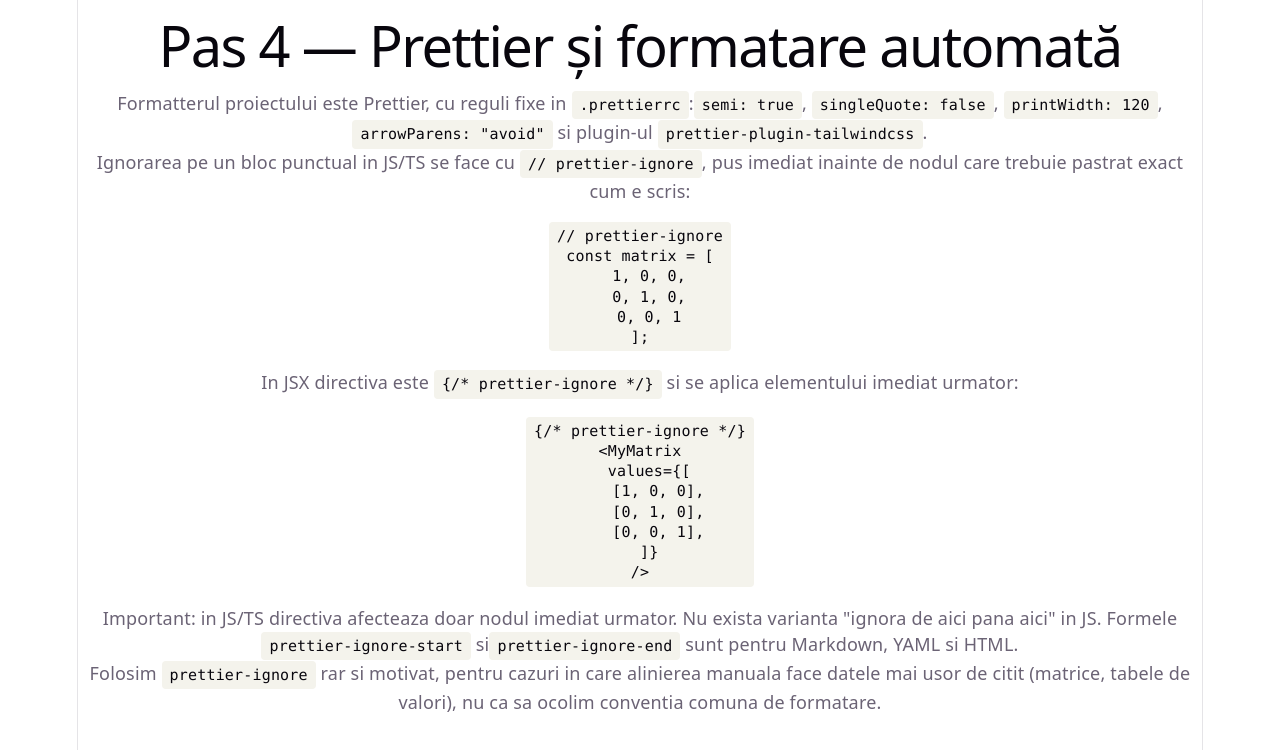
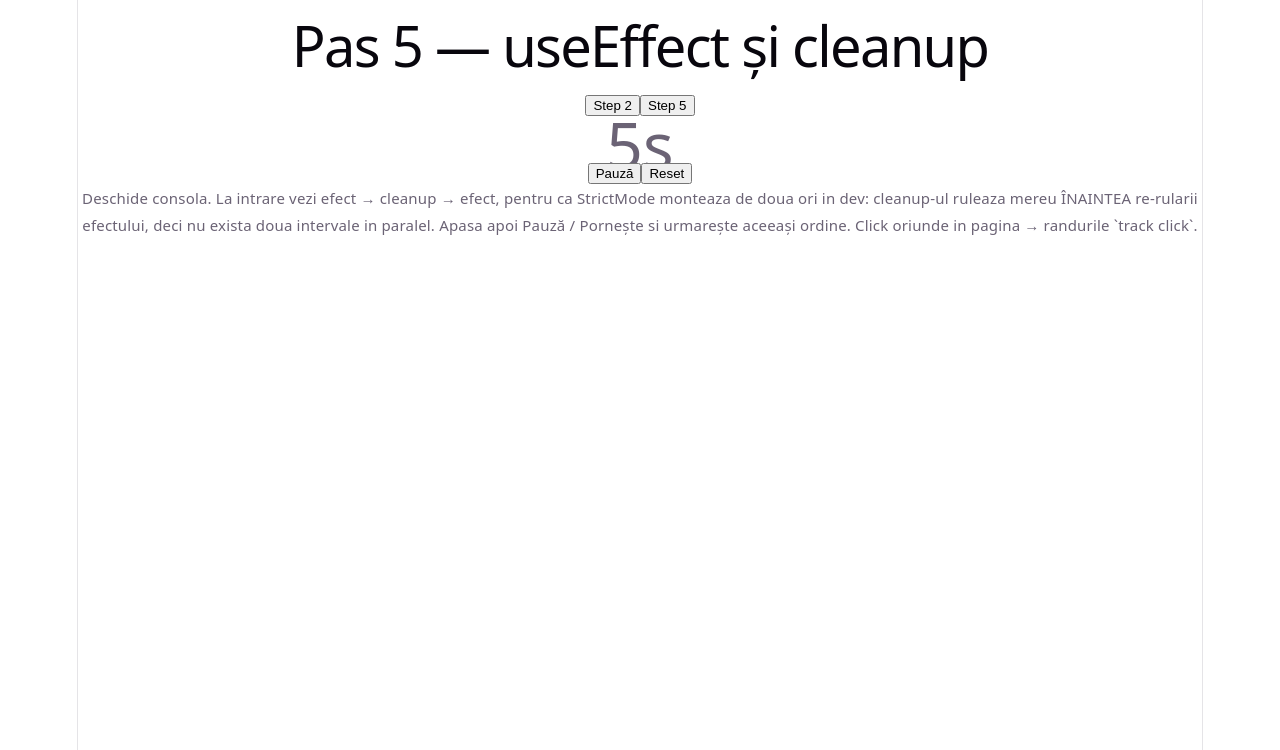
Before and after one commit to nmatei/react-basics-tutorial, a React (Vite) app: page / in a window 1280 px wide. Shown: the top 750 px of the page. Built offline with nearby package versions, Linux system fonts and the light colour scheme.

Commit message:
use effect

```diff
--- a/src/App.tsx
+++ b/src/App.tsx
@@ -8,6 +8,7 @@
 import { CounterClass } from "./demos/CounterClass";
 import { PrettierFormat } from "./demos/PrettierFormat";
 import { PureFunctions } from "./demos/PureFunctions";
+import { Timer } from "./demos/Timer";
 
 // ReactNode = orice poate fi randat (element, text, null). `element` chiar tine
 // un element JSX, adica descrierea deja construita a demo-ului.
@@ -18,13 +19,14 @@
   { id: "counter", step: 2, title: "useState", element: <Counter /> },
   { id: "counter-class", step: 2, title: "useState — varianta veche, cu clasa", element: <CounterClass /> },
   { id: "pure-functions", step: 3, title: "Funcții pure", element: <PureFunctions /> },
-  { id: "prettier-format", step: 4, title: "Prettier și formatare automată", element: <PrettierFormat /> }
+  { id: "prettier-format", step: 4, title: "Prettier și formatare automată", element: <PrettierFormat /> },
+  { id: "timer", step: 5, title: "useEffect și cleanup", element: <Timer /> }
 ];
 
 function App() {
   // Setter-ul lipseste inca: meniul de navigare vine cu o lecție ulterioara.
   // Pana atunci schimbi pasul activ modificand id-ul de aici.
-  const [activeId] = useState("prettier-format");
+  const [activeId, setActiveId] = useState("timer");
 
   // `?? demos[0]` face ca `active` sa nu fie niciodata undefined — asa evitam
   // `!` (non-null assertion), care e interzis in acest proiect.
@@ -35,6 +37,10 @@
       <h1>
         Pas {active.step} — {active.title}
       </h1>
+      <div style={{ marginBottom: 16 }}>
+        <button onClick={() => setActiveId("counter")}>Step 2</button>
+        <button onClick={() => setActiveId("timer")}>Step 5</button>
+      </div>
       {active.element}
     </>
   );
--- /dev/null
+++ b/src/demos/Timer.tsx
@@ -0,0 +1,155 @@
+// Pas 5 — useEffect (efecte laterale si cleanup).
+// De ce: corpul componentei e o functie pe care React o reapeleaza integral la
+// fiecare re-render. Un setInterval scris direct acolo ar porni un timer nou la
+// fiecare randare — iar fiecare tick face setState, deci provoaca randarea
+// urmatoare: crestere exponentiala de timere, si nimeni nu tine referinta ca sa
+// le opreasca. useEffect e locul declarat pentru tot ce atinge lumea din afara
+// React: timere, fetch, event listeners, abonamente.
+// Contractul: React apeleaza componenta -> scrie in DOM (commit) -> ABIA APOI
+// ruleaza efectele. Deci efectele ruleaza DUPA randare, niciodata in timpul ei.
+// Cleanup-ul (functia intoarsa din efect) e apelat inainte de re-rularea
+// efectului si la unmount — echivalentul lui try/finally, AutoCloseable sau
+// `with` + __exit__. Fara el, comutarea rapida Pornește/Pauza ar lasa mai multe
+// intervale active in paralel, toate incrementand aceeasi stare: timere zombie
+// -> memory leak, fara nicio eroare in consola.
+
+import { useEffect, useState } from "react";
+
+// Contor la nivel de MODUL: da un ID fiecarui abonament, ca sa se vada in
+// consola cate sunt active. La Pasul 3 am spus ca o variabila de modul care se
+// schimba e o a doua sursa de adevar, invizibila pentru React — ramane
+// adevarat. Aici e acceptabila pentru ca o citim DOAR in efect, niciodata la
+// randare: nu ajunge pe ecran, e contabilitate interna a abonamentelor.
+let subscriptionCount = 0;
+
+// Fara limita, un element cu clase Tailwind umple consola cu un rand imens.
+const MAX_CLASSES = 3;
+
+// Textul PROPRIU al elementului. NU textContent: acela include si textul
+// tuturor descendentilor, deci un click nimerit pe <body> ar intoarce tot
+// textul paginii intr-un singur rand de log.
+// In DOM, textul e el insusi un nod — frate cu elementele, nu o proprietate a
+// lor. De aceea filtram copiii directi dupa nodeType.
+function ownText(target: Element) {
+  return Array.from(target.childNodes)
+    .filter(node => node.nodeType === Node.TEXT_NODE)
+    .map(node => node.textContent ?? "")
+    .join(" ")
+    .trim();
+}
+
+// Cum identificam elementul apasat: text propriu daca are, altfel clasele.
+function describe(target: Element) {
+  const text = ownText(target);
+  if (text) {
+    return `"${text}"`;
+  }
+
+  // classList, nu className: pe elementele SVG (iconitele lucide) `className`
+  // NU e string, e un obiect SVGAnimatedString — deci .split(" ") ar crapa.
+  // classList se comporta identic pe HTML si pe SVG.
+  const classes = Array.from(target.classList).slice(0, MAX_CLASSES);
+  return classes.length > 0 ? `.${classes.join(".")}` : "(fara text propriu, fara clase)";
+}
+
+export function Timer() {
+  const [seconds, setSeconds] = useState(0);
+  const [running, setRunning] = useState(true);
+
+  // EFECT 1 — cronometrul. Dependinte [running]: la fiecare schimbare a
+  // comutatorului React ruleaza cleanup-ul efectului VECHI si abia apoi corpul
+  // efectului NOU. Asta e garantia ca nu exista doua intervale simultane.
+  useEffect(() => {
+    console.log(`[Timer] efect: running=${running}`);
+    if (!running) {
+      console.log("[Timer] efect: running=false → nu pornesc nimic");
+      // Nu intoarcem cleanup: nu am pornit nimic, deci nu e nimic de oprit.
+      return;
+    }
+
+    // setInterval intoarce un handle numeric (in browser), nu un obiect de tip
+    // Thread. E singura referinta prin care putem opri timerul.
+    const id = setInterval(() => {
+      // Forma functionala: callback-ul a capturat `seconds` de la randarea la
+      // care s-a creat si l-ar vedea inghetat pe veci. setSeconds(s => s + 1)
+      // cere valoarea curenta de la React.
+      setSeconds(s => s + 1);
+      //console.info('timer++')
+    }, 1000);
+
+    console.log(`[Timer] efect: pornesc interval #${id} (running=true)`);
+
+    // OBLIGATORIU. React apeleaza asta inainte de re-rularea efectului si la
+    // unmount (plecarea de pe ecran). Aici se termina povestea cu resurse
+    // neeliberate: dupa aceasta linie nu mai ruleaza nimic in fundal.
+    return () => {
+      console.log(`[Timer] cleanup: opresc interval #${id}`);
+      clearInterval(id);
+    };
+  }, [running]);
+
+  // EFECT 2 — telemetrie: abonament la click-urile de oriunde din pagina.
+  // Alta resursa, deci alt efect — un efect = o grija, nu unul care face tot.
+  // Dependinte []: array gol = ruleaza o singura data, la intrarea in ecran.
+  useEffect(() => {
+    const id = ++subscriptionCount;
+
+    // Handler STRICT read-only fata de React: citeste evenimentul si scrie in
+    // consola, nimic altceva. Fara setState (ar re-randa ecranul la fiecare
+    // click de oriunde din pagina), fara scriere in DOM, fara fetch.
+    function onBodyClick(event: MouseEvent) {
+      // event.target e tipat EventTarget | null. `instanceof` il ingusteaza la
+      // Element, ca sa avem tagName/classList fara `any` si fara `!`.
+      const target = event.target;
+      if (!(target instanceof Element)) {
+        return;
+      }
+
+      // pageX/pageY = poziția in PAGINA, cu scroll inclus (clientX/clientY ar
+      // fi fata de fereastra).
+      const x = Math.round(event.pageX);
+      const y = Math.round(event.pageY);
+
+      // Intr-o aplicatie reala, exact aici s-ar face apelul catre analytics.
+      console.log(`[tracker #${id}] track click → ${target.tagName.toLowerCase()} ${describe(target)} @ ${x}×${y}`);
+    }
+
+    // Ne abonam pe body: click-urile de pe butoane urca (bubbling) pana aici,
+    // deci un singur listener vede tot ecranul.
+    document.body.addEventListener("click", onBodyClick);
+    console.log(`[tracker #${id}] abonat la click pe body — abonamente active: ${subscriptionCount}`);
+
+    // INTENTIONAT fara cleanup, ca sa vedem in consola ce se intampla fara el:
+    // StrictMode monteaza componenta de doua ori in development, deci ramân
+    // DOUA abonamente active si fiecare click scrie doua randuri (tracker #1 si
+    // tracker #2). Fiecare intrare in ecran ar mai adauga, fara sa scada
+    // niciodata. Dezabonarea o adaugam la pasul urmator.
+    return () => {
+      document.body.removeEventListener("click", onBodyClick);
+    }
+  }, []);
+
+  return (
+    <div>
+      <p style={{ fontSize: 64, margin: 0 }}>{seconds}s</p>
+
+      <button type="button" onClick={() => setRunning(r => !r)}>
+        {running ? "Pauză" : "Pornește"}
+      </button>
+
+      {/* Reset atinge doar `seconds`. `running` nu se schimba, deci efectul NU
+          se re-ruleaza si intervalul curent continua neatins. */}
+      <button type="button" onClick={() => setSeconds(0)}>
+        Reset
+      </button>
+
+      <p>
+        <small>
+          Deschide consola. La intrare vezi efect → cleanup → efect, pentru ca StrictMode monteaza de doua ori in dev:
+          cleanup-ul ruleaza mereu ÎNAINTEA re-rularii efectului, deci nu exista doua intervale in paralel. Apasa apoi
+          Pauză / Pornește si urmarește aceeași ordine. Click oriunde in pagina → randurile `track click`.
+        </small>
+      </p>
+    </div>
+  );
+}
```
Also changed, not shown: package.json (line endings or trailing spaces), 1 other file (tests, documents, lock files or other folders).
